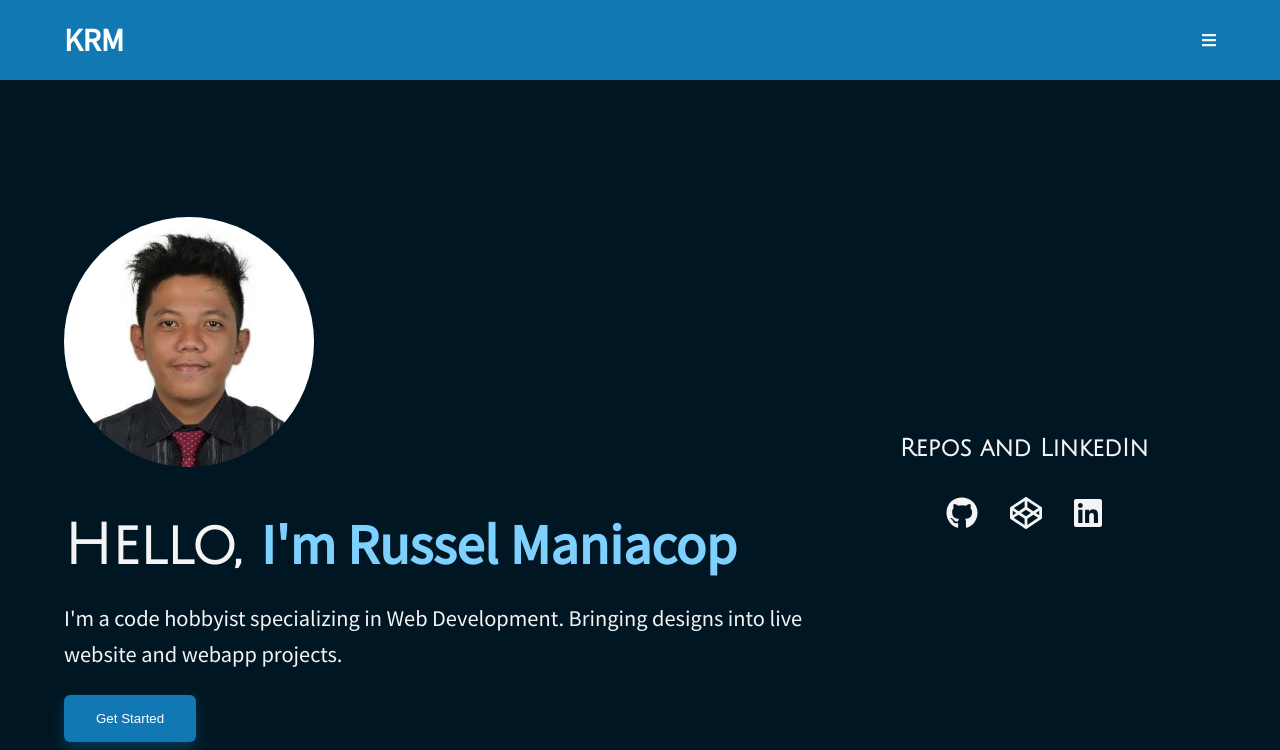
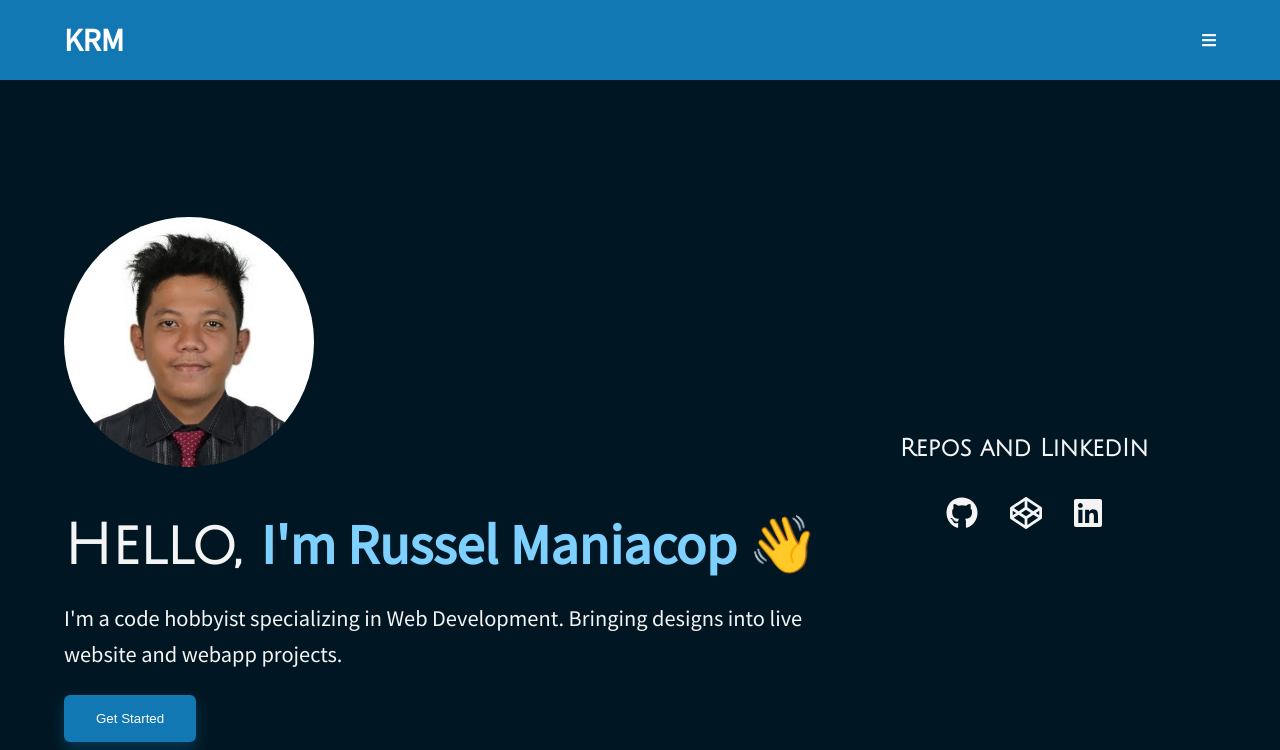
Before and after one commit to KeithRussel/keithrussel, a Next.js app: page / in a window 1280 px wide. Shown: the top 750 px of the page. Built offline with nearby package versions, Linux system fonts and the light colour scheme.

Commit message:
Add hand emoji animation

```diff
--- a/components/Hero.js
+++ b/components/Hero.js
@@ -26,7 +26,10 @@
             height={250}
           />
           <h1>
-            Hello, <span>I'm Russel Maniacop</span>
+            Hello,{" "}
+            <span>
+              I'm Russel Maniacop <span className={styles.wave}>👋</span>
+            </span>
           </h1>
           <p>
             I'm a code hobbyist specializing in Web Development. Bringing
--- a/styles/landingpage/Hero.module.css
+++ b/styles/landingpage/Hero.module.css
@@ -56,6 +56,25 @@
 .hero_name h1 span {
     color: #7ed0ff;
 }
+
+.hero_name h1 .wave {
+    animation-name: wave-animation;  /* Refers to the name of your @keyframes element below */
+    animation-duration: 2.5s;        /* Change to speed up or slow down */
+    animation-iteration-count: infinite;  /* Never stop waving :) */
+    transform-origin: 70% 70%;       /* Pivot around the bottom-left palm */
+    display: inline-block;
+  }
+
+  @keyframes wave-animation {
+      0% { transform: rotate( 0.0deg) }
+     10% { transform: rotate(14.0deg) }  /* The following five values can be played with to make the waving more or less extreme */
+     20% { transform: rotate(-8.0deg) }
+     30% { transform: rotate(14.0deg) }
+     40% { transform: rotate(-4.0deg) }
+     50% { transform: rotate(10.0deg) }
+     60% { transform: rotate( 0.0deg) }  /* Reset for the last half to pause */
+    100% { transform: rotate( 0.0deg) }
+  }
 
 .hero_name p {
     line-height: 1.6;
```
